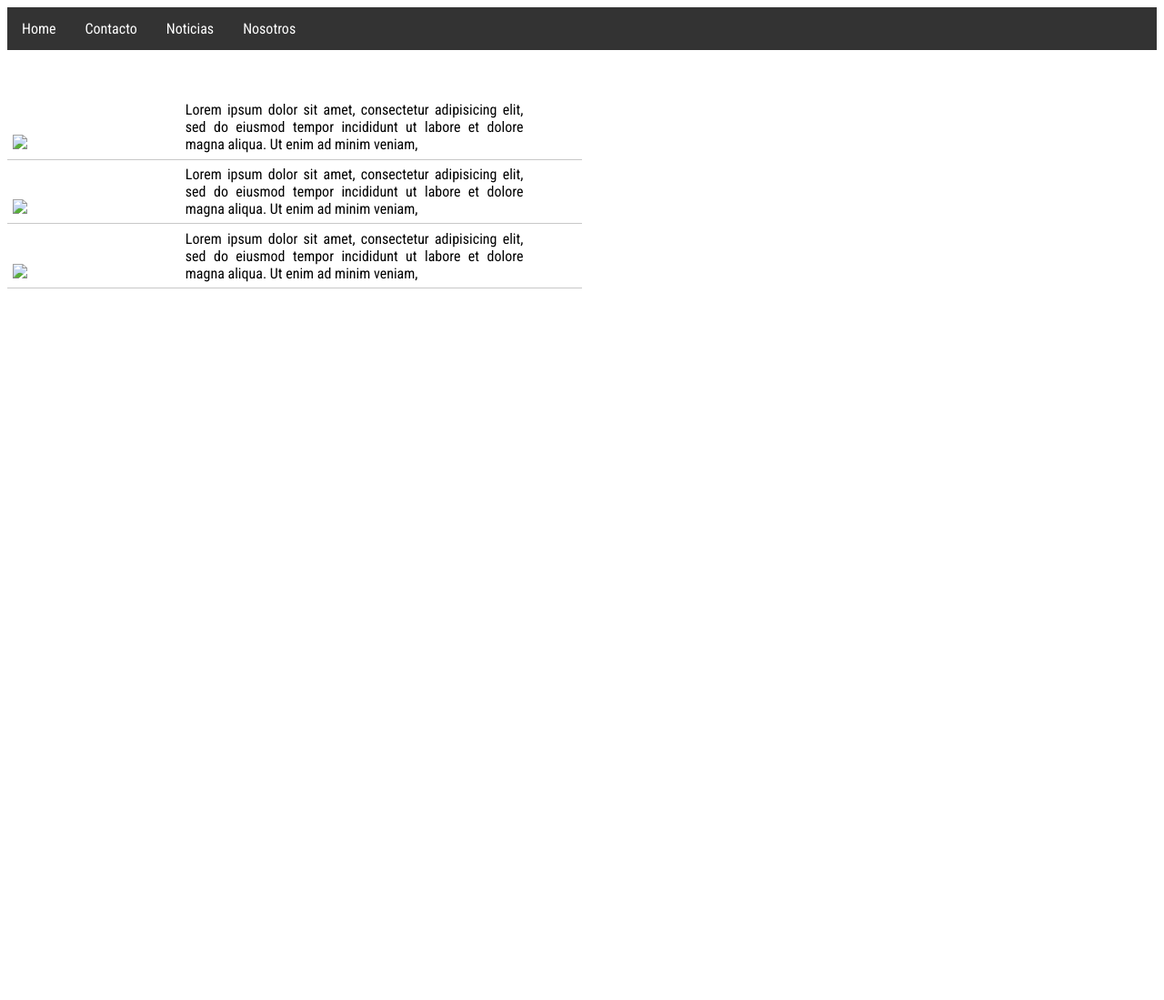
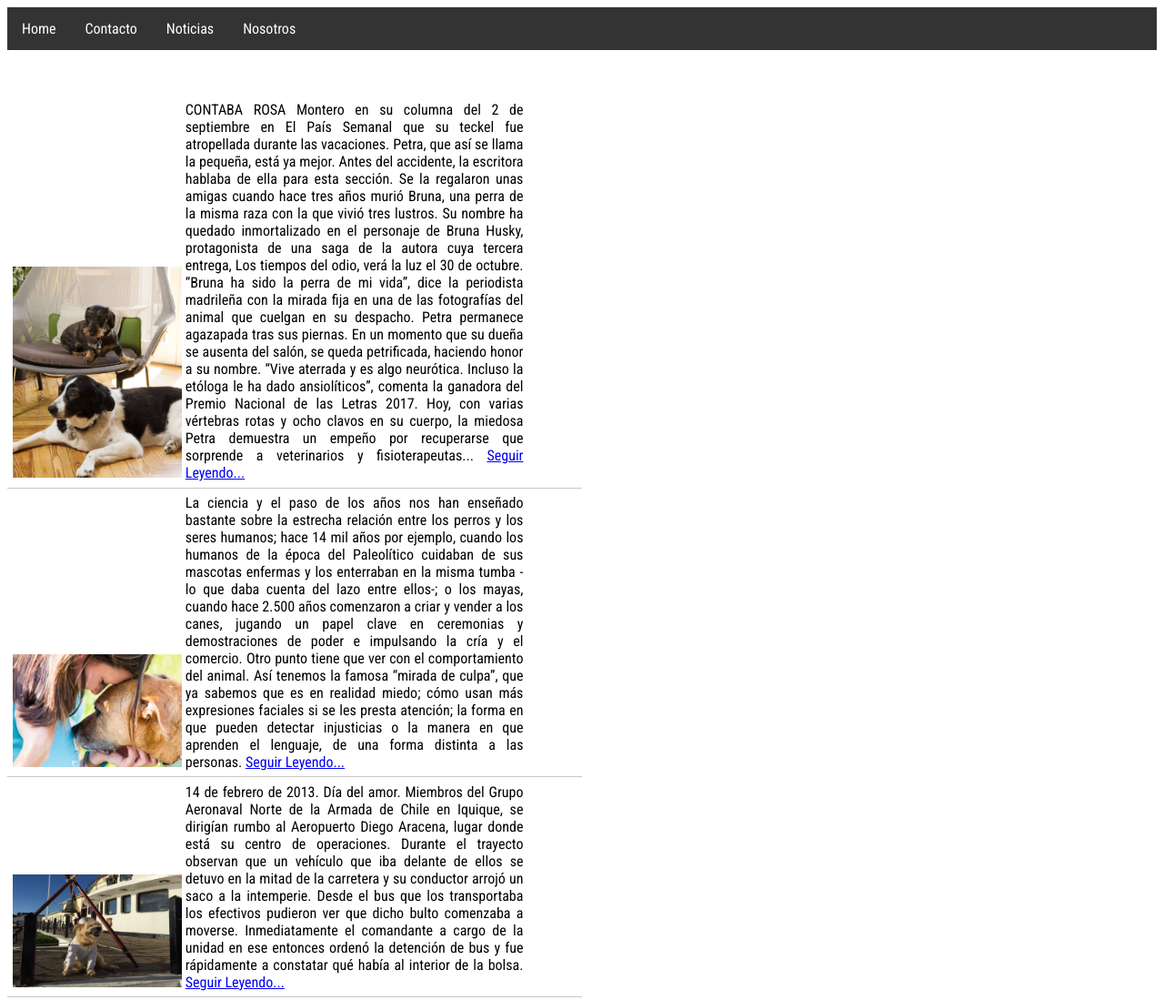
Before and after one commit to rgalazb/prueba-01-web, a plain HTML site: page paginas/noticias.html in a window 1280 px wide. Shown: the whole page at 91% size. Before the commit the page ends 800 px from the top, so only its background shows below. Drawn offline with Linux system fonts and the light colour scheme.

Commit message:
notcias y nosotros

```diff
--- a/paginas/noticias.html
+++ b/paginas/noticias.html
@@ -28,13 +28,12 @@
       <li>
         <div class="col-md-3 d-inline-block">
           <figure class="m-0 w-100 d-inline-block ">
-            <img class="w-100" src="../img/bkg-web.jpg">
+            <img class="w-100" src="../img/noticia1.jpg">
           </figure>
         </div>
          <div class="col-md-6 d-inline-block">
             <p class="d-inline-block p-0 m-0 text-just">
-              Lorem ipsum dolor sit amet, consectetur adipisicing elit, sed do eiusmod
-              tempor incididunt ut labore et dolore magna aliqua. Ut enim ad minim veniam,
+                CONTABA ROSA Montero en su columna del 2 de septiembre en El País Semanal que su teckel fue atropellada durante las vacaciones. Petra, que así se llama la pequeña, está ya mejor. Antes del accidente, la escritora hablaba de ella para esta sección. Se la regalaron unas amigas cuando hace tres años murió Bruna, una perra de la misma raza con la que vivió tres lustros. Su nombre ha quedado inmortalizado en el personaje de Bruna Husky, protagonista de una saga de la autora cuya tercera entrega, Los tiempos del odio, verá la luz el 30 de octubre. “Bruna ha sido la perra de mi vida”, dice la periodista madrileña con la mirada fija en una de las fotografías del animal que cuelgan en su despacho. Petra permanece agazapada tras sus piernas. En un momento que su dueña se ausenta del salón, se queda petrificada, haciendo honor a su nombre. “Vive aterrada y es algo neurótica. Incluso la etóloga le ha dado ansiolíticos”, comenta la ganadora del Premio Nacional de las Letras 2017. Hoy, con varias vértebras rotas y ocho clavos en su cuerpo, la miedosa Petra demuestra un empeño por recuperarse que sorprende a veterinarios y fisioterapeutas... <a href="https://elpais.com/elpais/2018/09/12/eps/1536772731_988789.html" target="_blank">Seguir Leyendo...</a>
 
             </p>
         </div>
@@ -43,14 +42,14 @@
       <li>
         <div class="col-md-3 d-inline-block">
           <figure class="m-0 w-100 d-inline-block ">
-            <img class="w-100" src="../img/bkg-web.jpg">
+            <img class="w-100" src="../img/noticia2.jpg">
           </figure>
         </div>
          <div class="col-md-6 d-inline-block">
             <p class="d-inline-block p-0 m-0 text-just">
-              Lorem ipsum dolor sit amet, consectetur adipisicing elit, sed do eiusmod
-              tempor incididunt ut labore et dolore magna aliqua. Ut enim ad minim veniam,
+                La ciencia y el paso de los años nos han enseñado bastante sobre la estrecha relación entre los perros y los seres humanos; hace 14 mil años por ejemplo, cuando los humanos de la época del Paleolítico cuidaban de sus mascotas enfermas y los enterraban en la misma tumba -lo que daba cuenta del lazo entre ellos-; o los mayas, cuando hace 2.500 años comenzaron a criar y vender a los canes, jugando un papel clave en ceremonias y demostraciones de poder e impulsando la cría y el comercio.
 
+                Otro punto tiene que ver con el comportamiento del animal. Así tenemos la famosa “mirada de culpa”, que ya sabemos que es en realidad miedo; cómo usan más expresiones faciales si se les presta atención; la forma en que pueden detectar injusticias o la manera en que aprenden el lenguaje, de una forma distinta a las personas. <a href="https://www.latercera.com/tendencias/noticia/estudio-revela-los-perros-saben-cuando-estamos-tristes-corren-ayudarnos/256566/" target="_blank">Seguir Leyendo...</a>
             </p>
         </div>
       </li>
@@ -58,14 +57,14 @@
       <li>
         <div class="col-md-3 d-inline-block">
           <figure class="m-0 w-100 d-inline-block ">
-            <img class="w-100" src="../img/bkg-web.jpg">
+            <img class="w-100" src="../img/noticia3.jpg">
           </figure>
         </div>
          <div class="col-md-6 d-inline-block">
             <p class="d-inline-block p-0 m-0 text-just">
-              Lorem ipsum dolor sit amet, consectetur adipisicing elit, sed do eiusmod
-              tempor incididunt ut labore et dolore magna aliqua. Ut enim ad minim veniam,
+                14 de febrero de 2013. Día del amor. Miembros del Grupo Aeronaval Norte de la Armada de Chile en Iquique, se dirigían rumbo al Aeropuerto Diego Aracena, lugar donde está su centro de operaciones.
 
+                Durante el trayecto observan que un vehículo que iba delante de ellos se detuvo en la mitad de la carretera y su conductor arrojó un saco a la intemperie. Desde el bus que los transportaba los efectivos pudieron ver que dicho bulto comenzaba a moverse. Inmediatamente el comandante a cargo de la unidad en ese entonces ordenó la detención de bus y fue rápidamente a constatar qué había al interior de la bolsa. <a href="https://www.latercera.com/nacional/noticia/valentina-gan-calamar-thor-los-marineros-perrunos-los-cuenta-la-armada-chile/237688/">Seguir Leyendo...</a>
             </p>
         </div>
       </li>
```
Also changed, not shown: index.html (+2 -2 lines), paginas/nosotros.html (+1 -6 lines), img/noticia1.jpg (added), img/noticia2.jpg (added), img/noticia3.jpg (added).
